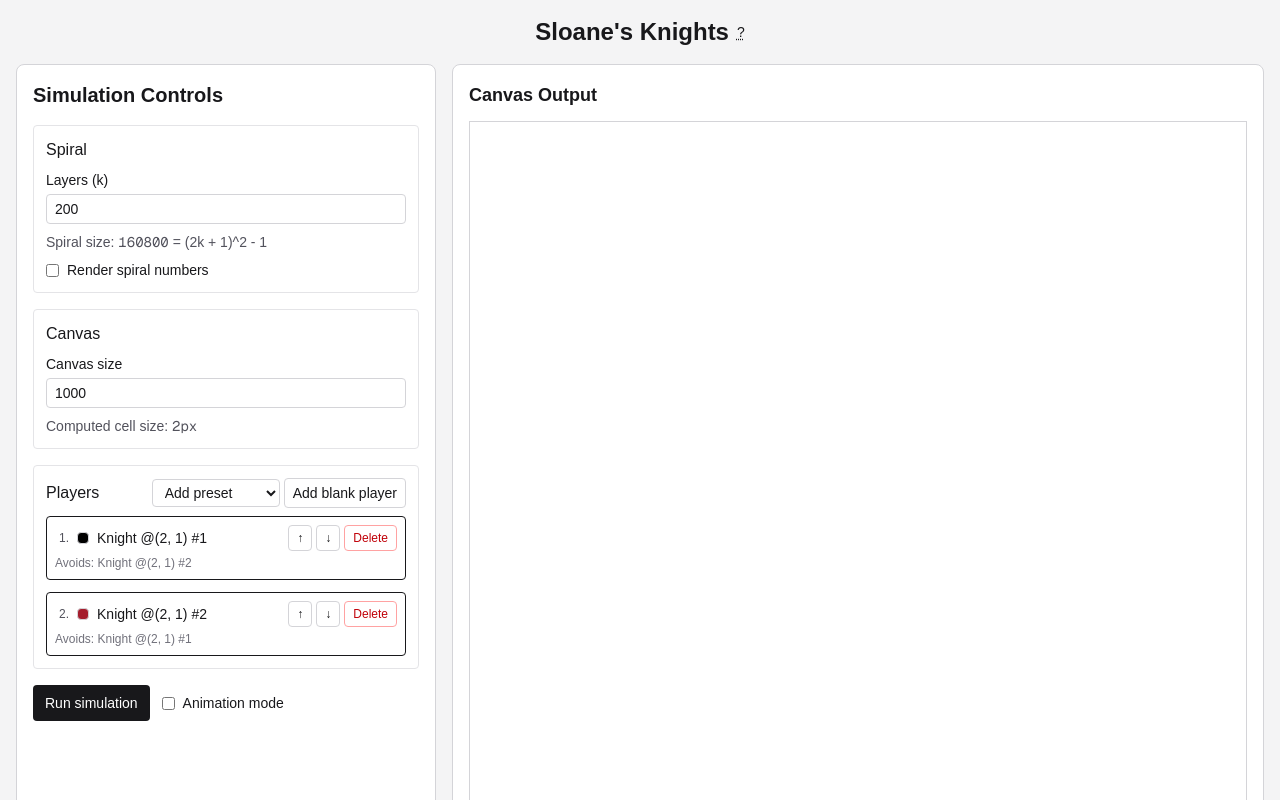
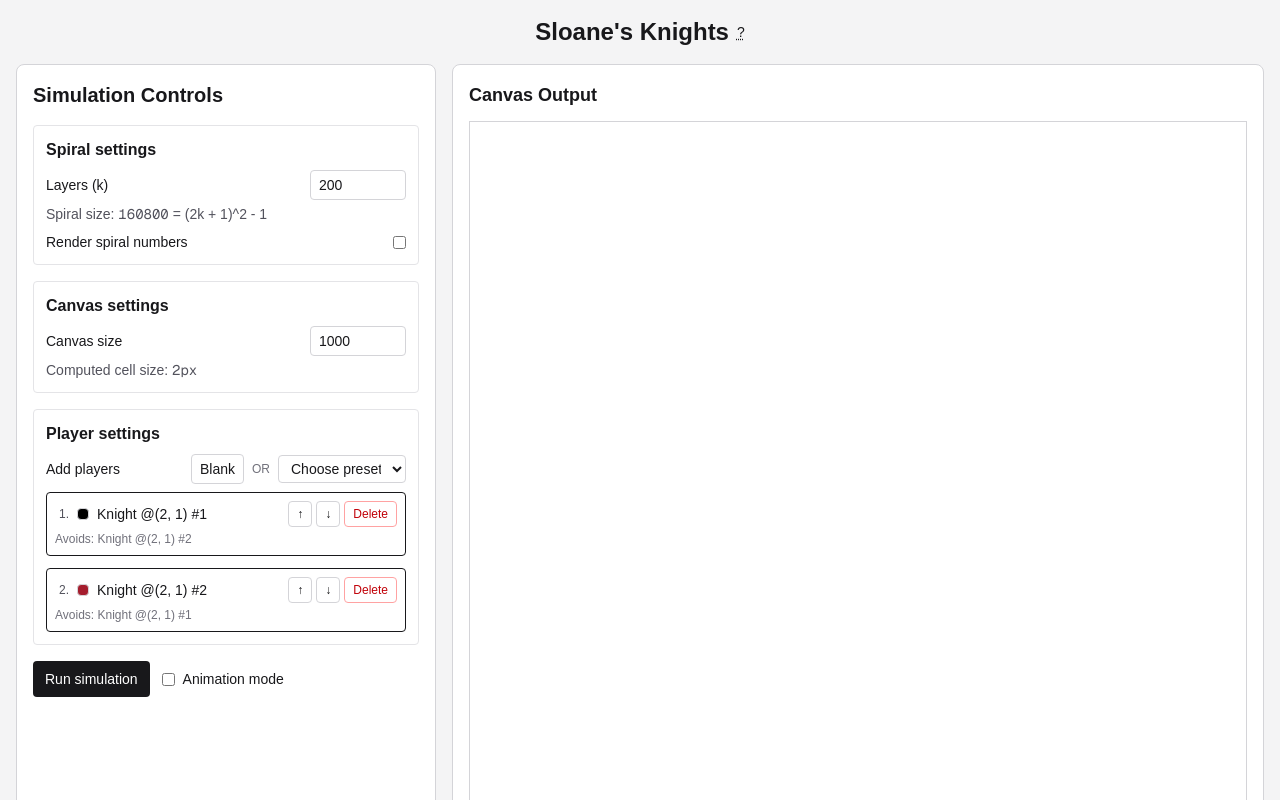
Before and after one commit to motiwalam/sloanes-knights, a Next.js app: page /sloanes-knights/ in a window 1280 px wide. Shown: the top 800 px of the page. Built offline with nearby package versions, Linux system fonts and the light colour scheme.

Commit message:
tighten up settings ui

```diff
--- a/app/page.tsx
+++ b/app/page.tsx
@@ -850,9 +850,10 @@ export default function Home() {
           <h2 className="text-xl font-semibold">Simulation Controls</h2>
 
           <div className="space-y-2 rounded border border-zinc-200 p-3">
-            <h2 className="font-medium">Spiral</h2>
-            <label className="flex flex-col gap-1 text-sm">
-              Layers (k)
+            <h2 className="font-bold">Spiral settings</h2>
+            <div className="space-y-1">
+              <label className="flex items-center justify-between gap-3 text-sm">
+                <span>Layers (k)</span>
                 <input
                   type="number"
                   min={0}
@@ -872,14 +873,16 @@ export default function Home() {
                       setShowSpiralNumberRenderWarning(true);
                     }
                   }}
-                className="rounded border border-zinc-300 px-2 py-1"
+                  className="w-24 rounded border border-zinc-300 px-2 py-1"
                 />
               </label>
               <p className="text-sm text-zinc-600">
                 Spiral size: <span className="font-mono">{spiralSize}</span> = (2k
                 + 1)^2 - 1
               </p>
-            <label className="flex items-center gap-2 text-sm">
+            </div>
+            <label className="flex items-center justify-between gap-3 text-sm">
+              <span>Render spiral numbers</span>
               <input
                 type="checkbox"
                 checked={renderSpiralNumbers}
@@ -901,7 +904,6 @@ export default function Home() {
                   setShowSpiralNumberRenderWarning(false);
                 }}
               />
-              Render spiral numbers
             </label>
             {shouldShowSpiralNumberRenderWarning ? (
               <p className="text-sm text-amber-700">
@@ -928,10 +930,11 @@ export default function Home() {
           </div>
 
           <div className="space-y-2 rounded border border-zinc-200 p-3">
-            <h2 className="font-medium">Canvas</h2>
+            <h2 className="font-bold">Canvas settings</h2>
             <div className="grid grid-cols-1 gap-2">
-              <label className="flex flex-col gap-1 text-sm">
-                Canvas size
+              <div className="space-y-1">
+                <label className="flex items-center justify-between gap-3 text-sm">
+                  <span>Canvas size</span>
                   <input
                     type="number"
                     min={1}
@@ -954,25 +957,37 @@ export default function Home() {
                         setShowSpiralNumberRenderWarning(true);
                       }
                     }}
-                  className="rounded border border-zinc-300 px-2 py-1"
+                    className="w-24 rounded border border-zinc-300 px-2 py-1"
                   />
                 </label>
-            </div>
                 <p className="text-sm text-zinc-600">
                   Computed cell size:{" "}
                   <span className="font-mono">{cellSize}px</span>
                 </p>
+              </div>
               {isCanvasTooSmall ? (
                 <p className="text-sm text-amber-700">
                   The canvas size may be too small to render the entire spiral.
                 </p>
               ) : null}
             </div>
+          </div>
 
           <div className="space-y-2 rounded border border-zinc-200 p-3">
-            <div className="flex items-center justify-between">
-              <h2 className="font-medium">Players</h2>
-              <div className="flex items-center gap-1">
+            <h2 className="font-bold">Player settings</h2>
+            <div className="flex items-center justify-between gap-3">
+              <p className="text-sm">Add players</p>
+              <div className="flex items-center gap-2">
+                <button
+                  type="button"
+                  onClick={() =>
+                    setPlayers((prev) => [...prev, createPlayerDraft(prev)])
+                  }
+                  className="rounded border border-zinc-300 px-2 py-1 text-sm hover:bg-zinc-100"
+                >
+                  Blank
+                </button>
+                <span className="text-xs font-medium text-zinc-500">OR</span>
                 <select
                   value=""
                   onChange={(event) => {
@@ -991,7 +1006,7 @@ export default function Home() {
                   className="max-w-32 rounded border border-zinc-300 px-2 py-1 text-sm disabled:bg-zinc-100"
                 >
                   <option value="" disabled>
-                    Add preset
+                    Choose preset
                   </option>
                   {PLAYER_PRESETS.map((preset) => (
                     <option key={preset.name} value={preset.name}>
@@ -999,15 +1014,6 @@ export default function Home() {
                     </option>
                   ))}
                 </select>
-                <button
-                  type="button"
-                  onClick={() =>
-                    setPlayers((prev) => [...prev, createPlayerDraft(prev)])
-                  }
-                  className="rounded border border-zinc-300 px-2 py-1 text-sm hover:bg-zinc-100"
-                >
-                  Add blank player
-                </button>
               </div>
             </div>
             <div className="space-y-3">
```
Lines whose indentation alone changed are shown as unchanged.
